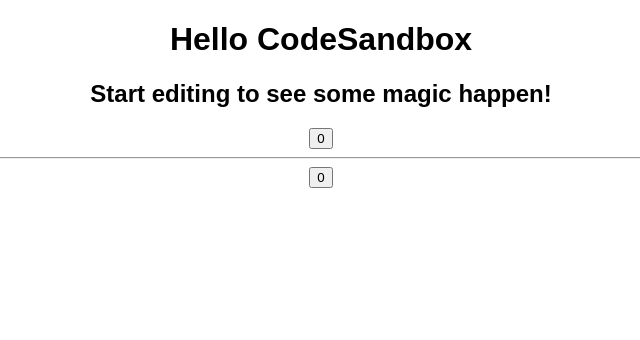
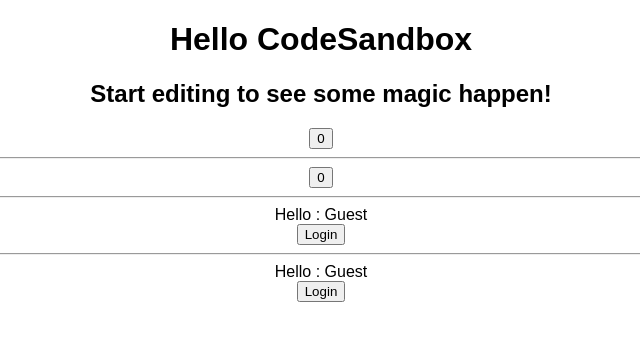
Before and after one commit to sgokhale-celegence/Hooks, a React (Create React App) app: page / in a window 1280 px wide. Shown: the top 340 px of the page, without its empty margins (319-959 px from the left). Built offline with nearby package versions, Linux system fonts and the light colour scheme.

Commit message:
Multiple State Updates Example
Class and Hooks Examples to show how to update multiple states

```diff
--- a/src/App.js
+++ b/src/App.js
@@ -1,6 +1,8 @@
 import React from "react";
 import Counter from "./Hooks/Counter";
+import Login from "./Hooks/Login";
 import CounterClass from "./withClasses/Counter";
+import LoginClass from './withClasses/Login';
 import "./styles.css";
 
 export default function App() {
@@ -11,6 +13,10 @@
       <Counter />
       <hr />
       <CounterClass />
+      <hr />
+      <Login />
+      <hr />
+      <LoginClass />
     </div>
   );
 }
--- /dev/null
+++ b/src/Hooks/Login.js
@@ -0,0 +1,18 @@
+import React, { useState } from "react";
+export default function Login() {
+  const [isLoggedIn, setIsLoggedIn] = useState(false);
+  const [loggedInUser, setloggedInUser] = useState("Guest");
+  return (
+    <div>
+      Hello : {loggedInUser} <br />
+      <button
+        onClick={() => {
+          setIsLoggedIn(!isLoggedIn);
+          setloggedInUser("Prime");
+        }}
+      >
+        {isLoggedIn ? "Logout" : "Login"}
+      </button>
+    </div>
+  );
+}
--- /dev/null
+++ b/src/withClasses/Login.js
@@ -0,0 +1,58 @@
+import React, { Component } from "react";
+
+export default class Login extends Component {
+  constructor(props) {
+    super(props);
+    this.state = {
+      loggedInUser: "Guest",
+      isLoggedIn: false
+    };
+  }
+
+  setIsLoggedIn = () => {
+    this.setState({
+      isLoggedIn: !this.state.isLoggedIn
+    });
+  };
+
+  setloggedInUser = () => {
+    const userName = this.state.loggedInUser === "Guest" ? "Prime" : "Guest";
+
+    this.setState({
+      loggedInUser: userName
+    });
+  };
+
+  render() {
+    const {
+      setIsLoggedIn,
+      setloggedInUser
+      // loginAndUpdateUser
+    } = this;
+    const { isLoggedIn, loggedInUser } = this.state;
+    return (
+      <div>
+        Hello : {loggedInUser} <br />
+        <button
+          onClick={() => {
+            setIsLoggedIn(!isLoggedIn);
+            setloggedInUser("Prime");
+          }}
+          // onClick={loginAndUpdateUser}
+        >
+          {isLoggedIn ? "Logout" : "Login"}
+        </button>
+      </div>
+    );
+  }
+}
+
+// loginAndUpdateUser = () => {
+//   const userName = this.state.loggedInUser === "Guest" ? "Prime" : "Guest";
+//   alert("Hello.. " + userName);
+
+//   this.setState({
+//     isLoggedIn: !this.state.isLoggedIn,
+//     loggedInUser: userName
+//   });
+// };
```
